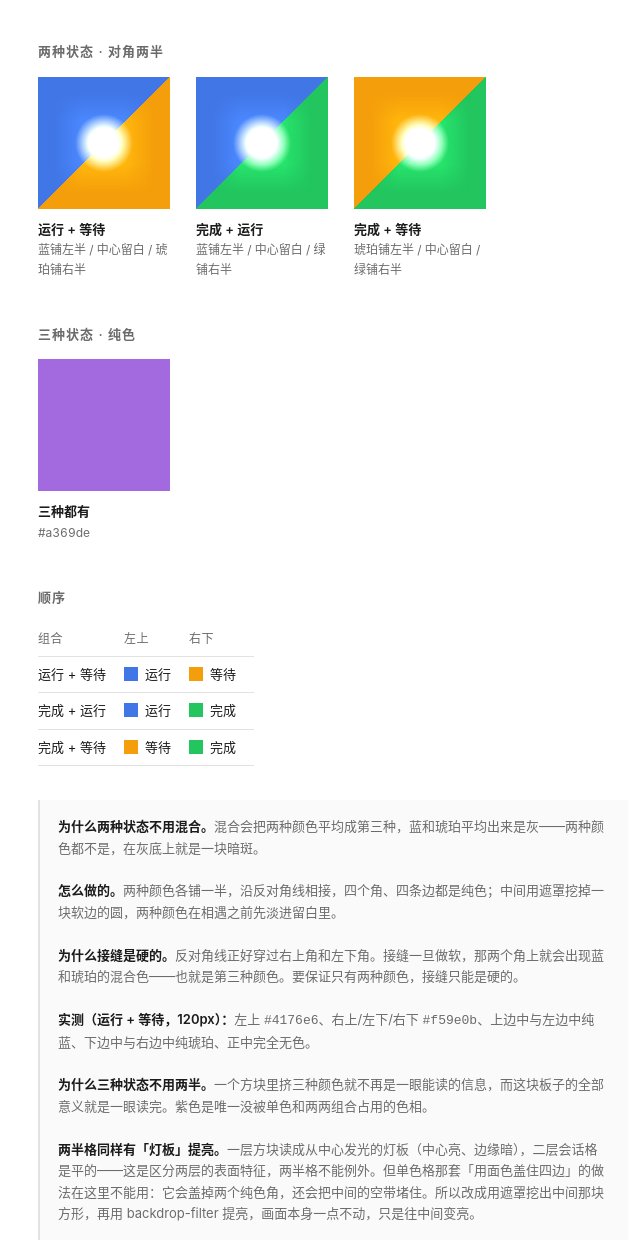
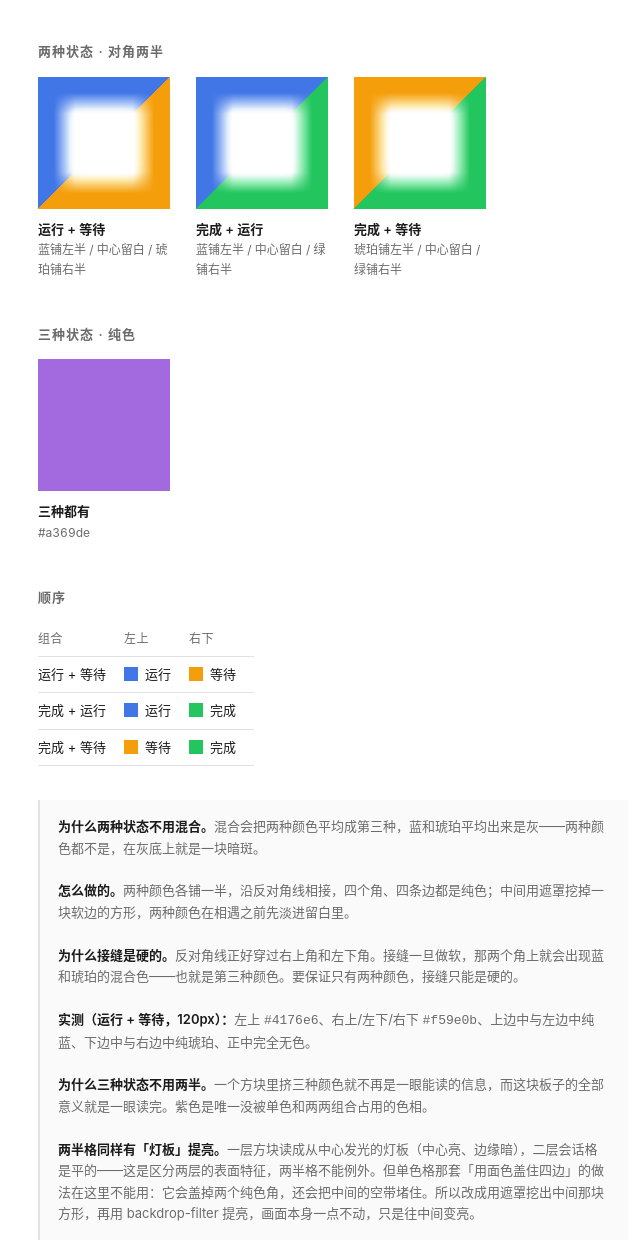
Before and after one commit to inkball/dsh-grid-gui, a website: page docs/palette.html in a window 1280 px wide. Shown: the part 405-1660 px from the top of the page, without its empty margins (2-642 px from the left). Drawn offline with Linux system fonts and the light colour scheme.

Commit message:
feat: 中心的洞改成方形并放大
原来是圆形遮罩（透明半径 26%，52% 处完全实心）。改成方形：
两条「中间空、两边实」的条带相加，留下的正好是中间一块方形空白。
洞从 28% 到 72%，软边从 12% 渐入。

实测（120px）：水平中线和垂直中线都是 x/y 40–80 为空（40px），
沿对角线是 t=36–84 为空（48px）——对角线比中线长，说明洞是方的不是圆的。
四角和四条边中点仍是纯色。

```diff
--- a/docs/palette.html
+++ b/docs/palette.html
@@ -37,7 +37,8 @@
 	.square.grad::before {
 		content: ""; position: absolute; inset: 0;
 		background: linear-gradient(135deg, var(--a) 0 50%, var(--b) 50% 100%);
-		mask-image: radial-gradient(circle at 50% 50%, transparent 0 13%, #000 31%);
+		mask-image: linear-gradient(to right, #000 0 12%, transparent 28% 72%, #000 88% 100%), linear-gradient(to bottom, #000 0 12%, transparent 28% 72%, #000 88% 100%);
+		mask-composite: add;
 	}
 	.square.grad::after {
 		content: ""; position: absolute; inset: 0; pointer-events: none;
@@ -118,7 +119,7 @@
 
 <p class="note">
 	<b>为什么两种状态不用混合。</b>混合会把两种颜色平均成第三种，蓝和琥珀平均出来是灰——两种颜色都不是，在灰底上就是一块暗斑。<br><br>
-	<b>怎么做的。</b>两种颜色各铺一半，沿反对角线相接，四个角、四条边都是纯色；中间用遮罩挖掉一块软边的圆，两种颜色在相遇之前先淡进留白里。<br><br><b>为什么接缝是硬的。</b>反对角线正好穿过右上角和左下角。接缝一旦做软，那两个角上就会出现蓝和琥珀的混合色——也就是第三种颜色。要保证只有两种颜色，接缝只能是硬的。<br><br><b>实测（运行 + 等待，120px）：</b>左上 <code>#4176e6</code>、右上/左下/右下 <code>#f59e0b</code>、上边中与左边中纯蓝、下边中与右边中纯琥珀、正中完全无色。<br><br><b>为什么三种状态不用两半。</b>一个方块里挤三种颜色就不再是一眼能读的信息，而这块板子的全部意义就是一眼读完。紫色是唯一没被单色和两两组合占用的色相。<br><br>
+	<b>怎么做的。</b>两种颜色各铺一半，沿反对角线相接，四个角、四条边都是纯色；中间用遮罩挖掉一块软边的方形，两种颜色在相遇之前先淡进留白里。<br><br><b>为什么接缝是硬的。</b>反对角线正好穿过右上角和左下角。接缝一旦做软，那两个角上就会出现蓝和琥珀的混合色——也就是第三种颜色。要保证只有两种颜色，接缝只能是硬的。<br><br><b>实测（运行 + 等待，120px）：</b>左上 <code>#4176e6</code>、右上/左下/右下 <code>#f59e0b</code>、上边中与左边中纯蓝、下边中与右边中纯琥珀、正中完全无色。<br><br><b>为什么三种状态不用两半。</b>一个方块里挤三种颜色就不再是一眼能读的信息，而这块板子的全部意义就是一眼读完。紫色是唯一没被单色和两两组合占用的色相。<br><br>
 	<b>两半格同样有「灯板」提亮。</b>一层方块读成从中心发光的灯板（中心亮、边缘暗），二层会话格是平的——这是区分两层的表面特征，两半格不能例外。但单色格那套「用面色盖住四边」的做法在这里不能用：它会盖掉两个纯色角，还会把中间的空带堵住。所以改成用遮罩挖出中间那块方形，再用 backdrop-filter 提亮，画面本身一点不动，只是往中间变亮。
 </p>
 
```
Also changed, not shown: client.js (+6 -1 lines), README.md.
